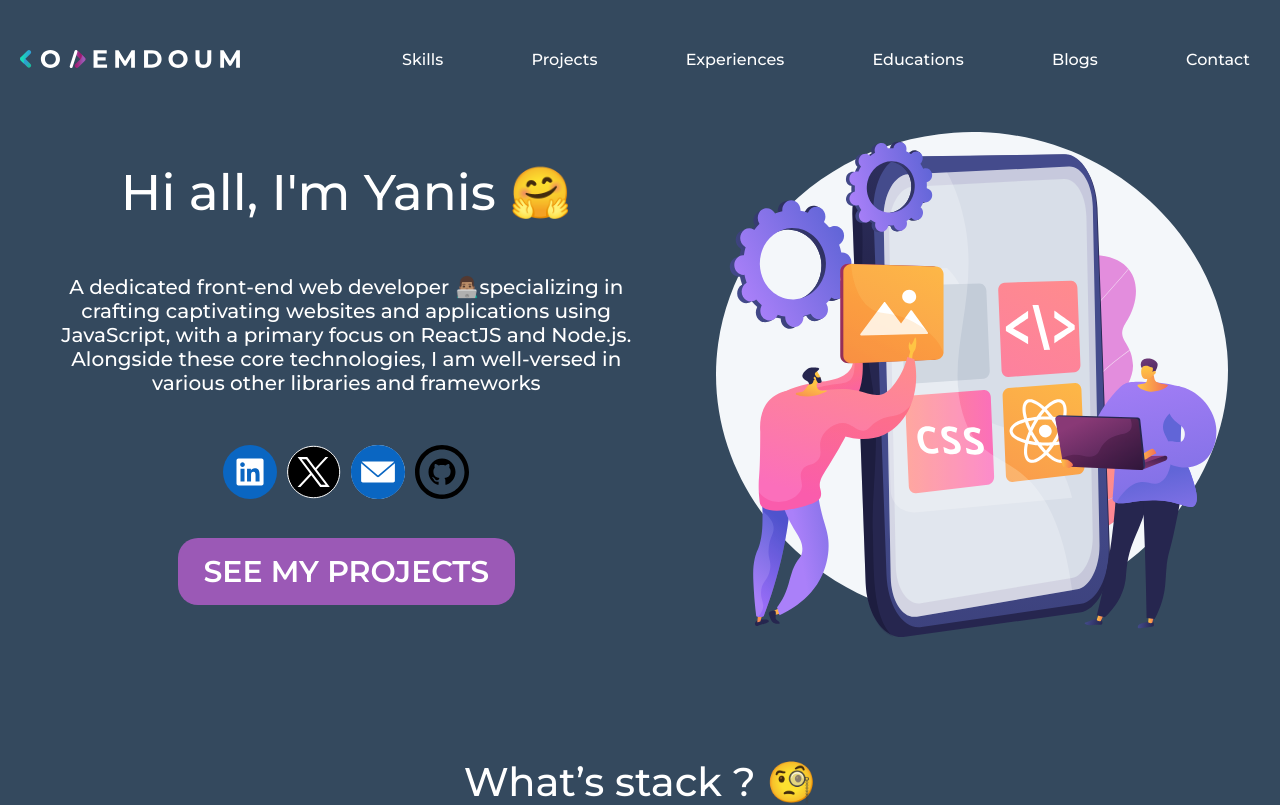
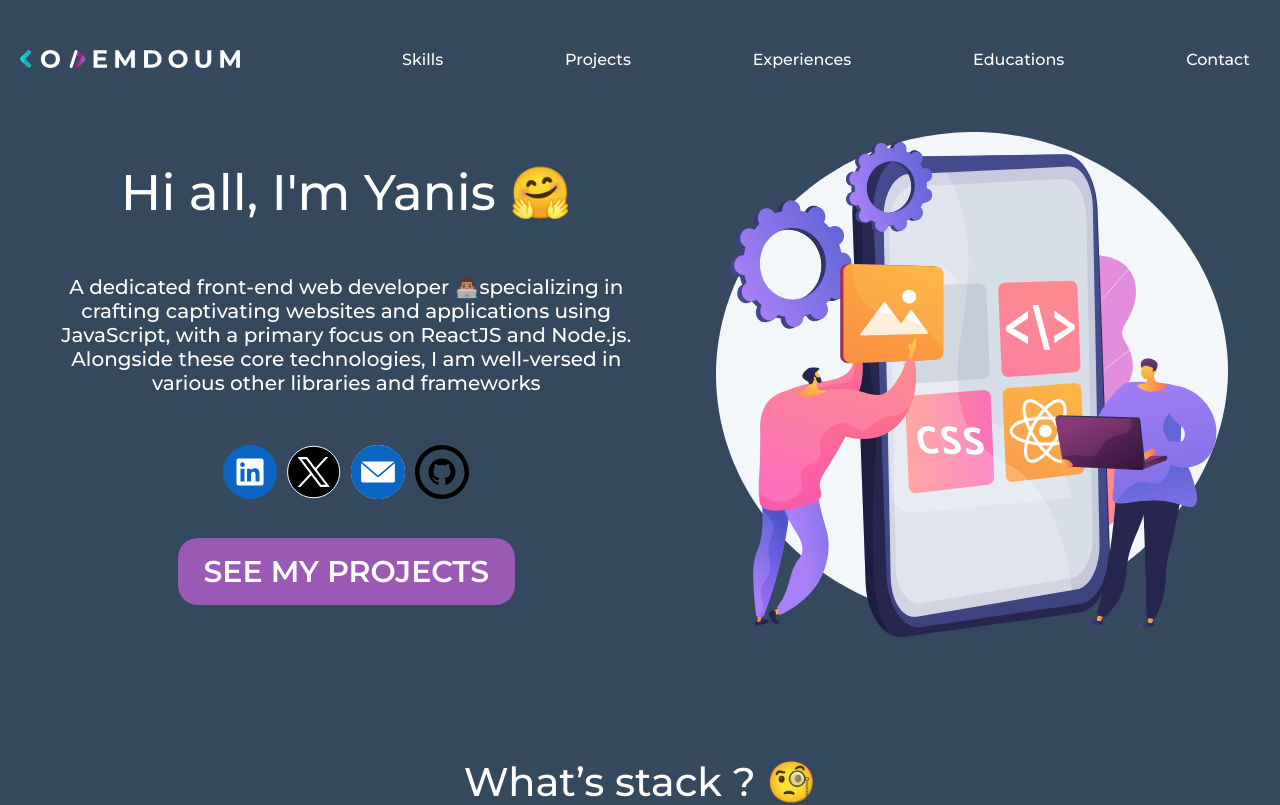
Before and after one commit to doumzir/Codemdoum, a React (Vite) app: page / in a window 1280 px wide. Shown: the top 805 px of the page. Built offline with nearby package versions, Linux system fonts and the light colour scheme.

Commit message:
mobilburger menu

```diff
--- a/package.json
+++ b/package.json
@@ -11,10 +11,11 @@
   },
   "dependencies": {
     "@emailjs/browser": "^3.11.0",
-    "@fortawesome/fontawesome-svg-core": "^6.4.2",
+    "@fortawesome/fontawesome-svg-core": "^6.5.1",
     "@fortawesome/free-regular-svg-icons": "^6.4.2",
-    "@fortawesome/free-solid-svg-icons": "^6.4.2",
+    "@fortawesome/free-solid-svg-icons": "^6.5.1",
     "@fortawesome/react-fontawesome": "^0.2.0",
+    "i": "^0.3.7",
     "nodemailer": "^6.9.6",
     "react": "^18.2.0",
     "react-dom": "^18.2.0",
--- a/src/assets/component/Modal.tsx
+++ b/src/assets/component/Modal.tsx
@@ -2,8 +2,10 @@ import "../style/modal.scss"
 import {FontAwesomeIcon} from '@fortawesome/react-fontawesome';
 import {faChevronRight} from "@fortawesome/free-solid-svg-icons";
 import {faCircleXmark} from '@fortawesome/free-regular-svg-icons';
+
 import {useState} from "react";
 import loading from '../image/load/loading.gif';
+
 /*
 const gallery = Object.values(import.meta.glob('..//image/project/Kasa/*.{png,jpg,jpeg,PNG,JPEG,webp}', {
     eager: true,
--- a/src/assets/section/Header.tsx
+++ b/src/assets/section/Header.tsx
@@ -1,19 +1,28 @@
 import "../style/header.scss"
+
 import logo from "../image/logo line.svg"
-
+import {FontAwesomeIcon} from "@fortawesome/react-fontawesome";
+import {faCircleXmark, } from '@fortawesome/free-regular-svg-icons';
+import {faBars} from '@fortawesome/free-solid-svg-icons';
+import {useState} from "react";
 const Header = () => {
+    const [mobilFormat, setMobilFormat] = useState('hidden')
+    const BurgerMenu = <FontAwesomeIcon icon={faBars} onClick={()=>setMobilFormat('display')}  style={{color: "#ffffff",}} />
+    const xmark = <FontAwesomeIcon icon={faCircleXmark} onClick={()=>setMobilFormat('hidden')}  style={{color: "#ffffff",}}/>
     return (
         <header>
             <a href="#">
             <img width="220px" src={logo} alt=""/>
                 </a>
             <nav>
-            <ul>
+                <div id={"xmark"}>{ mobilFormat=='hidden' ? BurgerMenu : xmark }</div>
+            <ul className={mobilFormat=='hidden' ? 'hiddenUl' : 'displayUl'}>
+
                 <li><a href="#Skills">Skills</a></li>
                 <li><a href="#Project">Projects</a></li>
                 <li><a href="#Experience">Experiences</a></li>
                 <li><a href="#Education">Educations</a></li>
-                <li><a href="#Blogs">Blogs</a></li>
+
                 <li><a href="#Contact">Contact</a></li>
             </ul>
             </nav>
--- a/src/assets/style/header.scss
+++ b/src/assets/style/header.scss
@@ -1,47 +1,81 @@
-header{
-display: flex;
+header {
+  display: flex;
   justify-content: space-between;
-  img{
 
-    @media screen and (max-width:1024px){
+  img {
+
+    @media screen and (max-width: 1024px) {
       width: 200px;
       object-fit: contain;
     }
-    @media screen and (max-width:780px){
+    @media screen and (max-width: 780px) {
       width: 180px;
       object-fit: contain;
-    }}
-  nav{
+    }
+  }
+
+  nav {
     width: 70%;
 
 
   }
+  #xmark{
+    display: none;
+    @media screen and (max-width: 780px) {
+      cursor: pointer;
+      display: block;
+      position: fixed;
+      top: 10px;
+      right: 20px;
+      z-index:4;
+    }
+  }
+
   nav ul {
     display: flex;
     justify-content: space-between;
     width: 100%;
     list-style: none;
-    @media screen and (max-width:720px){
-     display: none;
+
+
+
+    @media screen and (max-width: 720px) {
+      flex-direction: column;
+      position: fixed;
+      z-index: 3;
+      height: 100dvh;
+      background-color: rgba(33, 53, 71, 0.84);
+      top: 0;
+      right: 0;
+      width: 40%;
+      padding: 50px;
+
     }
-    a{
+
+    a {
       color: white;
       padding: 8px 10px;
       border-radius: 10px;
-      @media screen and (max-width:1024px){
+      @media screen and (max-width: 1024px) {
         padding: 8px 5px;
       }
     }
-    a:hover{
+
+    a:hover {
       color: white;
       background-color: #1ABC9C;
 
     }
-    li:last-child a:hover{
 
-      background-color: #9B59B6;}
+    li:last-child a:hover {
+
+      background-color: #9B59B6;
+    }
+  }
+  nav .hiddenUl{
+    @media screen and (max-width: 720px){
+    display: none;}
   }
 
 
-
 }
```
Also changed, not shown: 1 other file (tests, documents, lock files or other folders).
